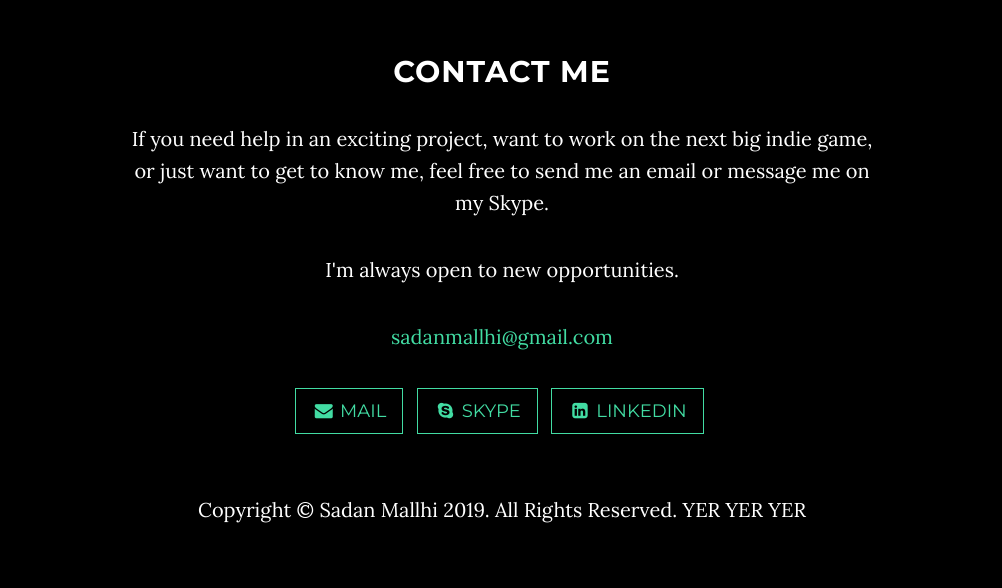
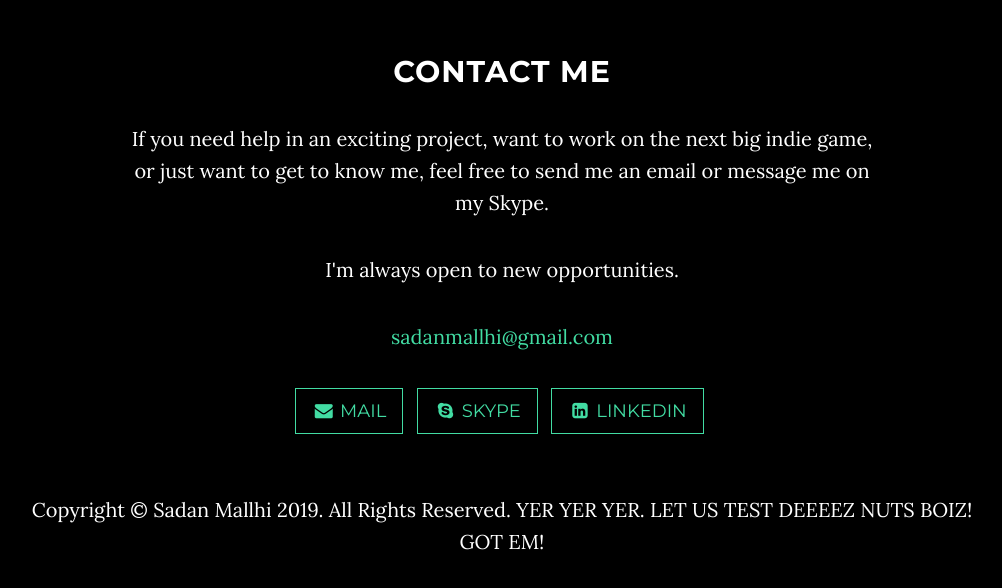
Before and after one commit to MrPlumbum82/portfolio, a website: page web/index.html in a window 1280 px wide. Shown: the part 2488-3076 px from the top of the page, without its empty margins (138-1140 px from the left). Drawn offline with nearby package versions, Linux system fonts and the light colour scheme.

Commit message:
forogt to actually change the page, making a dummy change

```diff
--- a/web/index.html
+++ b/web/index.html
@@ -270,7 +270,10 @@
         <footer>
             <div class="container text-center">
                 <p>
-                    Copyright © Sadan Mallhi 2019. All Rights Reserved. YER YER YER
+                    Copyright © Sadan Mallhi 2019. All Rights Reserved. YER YER YER. LET US TEST DEEEEZ NUTS BOIZ!
+                </p>
+                <p>
+                    GOT EM!
                 </p>
             </div>
         </footer>
```
